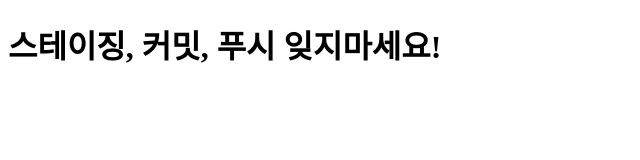
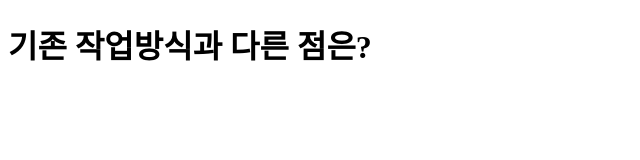
Before and after one commit to dev-honing/push-and-pull, a plain HTML site: page index.html in a window 1280 px wide. Shown: the whole page, without its empty margins (0-640 px from the left). Drawn offline with Linux system fonts and the light colour scheme.

Commit message:
기존 작업방식과 다른 점

```diff
--- a/index.html
+++ b/index.html
@@ -7,7 +7,7 @@
   </head>
   <body>
     <div id="root">
-      <h1>스테이징, 커밋, 푸시 잊지마세요!</h1>
+      <h1>기존 작업방식과 다른 점은?</h1>
     </div>
   </body>
 </html>
```
